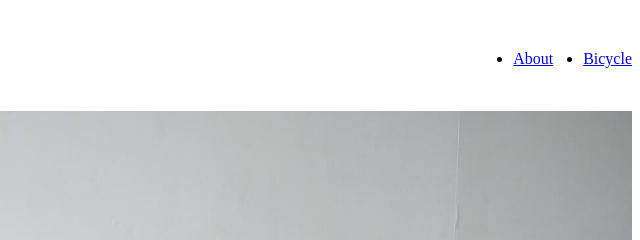
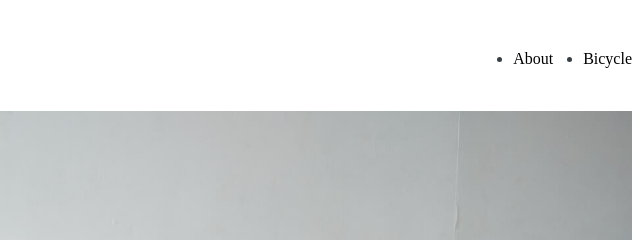
Before and after one commit to hayashirice1000/practice_HTML-CSS, a plain HTML site: page practice_1/practice_1.html in a window 1280 px wide. Shown: the top 240 px of the page, 640-1280 px from the left. Drawn offline with Linux system fonts and the light colour scheme.

Commit message:
こう新

```diff
--- a/practice_1/style.css
+++ b/practice_1/style.css
@@ -1,4 +1,12 @@
-img{
+body {
+   color: #383e45;
+}
+
+a {
+   text-decoration: none
+}
+
+img {
    max-width: 100%;
 }
 
@@ -8,11 +16,18 @@ img{
    padding: 10px 0;
 }
 
+#header {
+   display: flex;
+   justify-content: space-between;
+   align-items: center;
+   margin: 0 auto;
+}
+
 /* .site-title a {
    display: block;
-} */
+   } */
 
-#header ul{
+#header ul {
    display: flex;
    padding: 10px 0;
 }
@@ -22,12 +37,9 @@ img{
 }
 
 #header a {
-
+   color: black
 }
 
-#header {
-   display: flex;
-    justify-content: space-between;
-     align-items: center;
-     margin: 0 auto;
+#header a:hover {
+   opacity: 0.7;
 }
```
